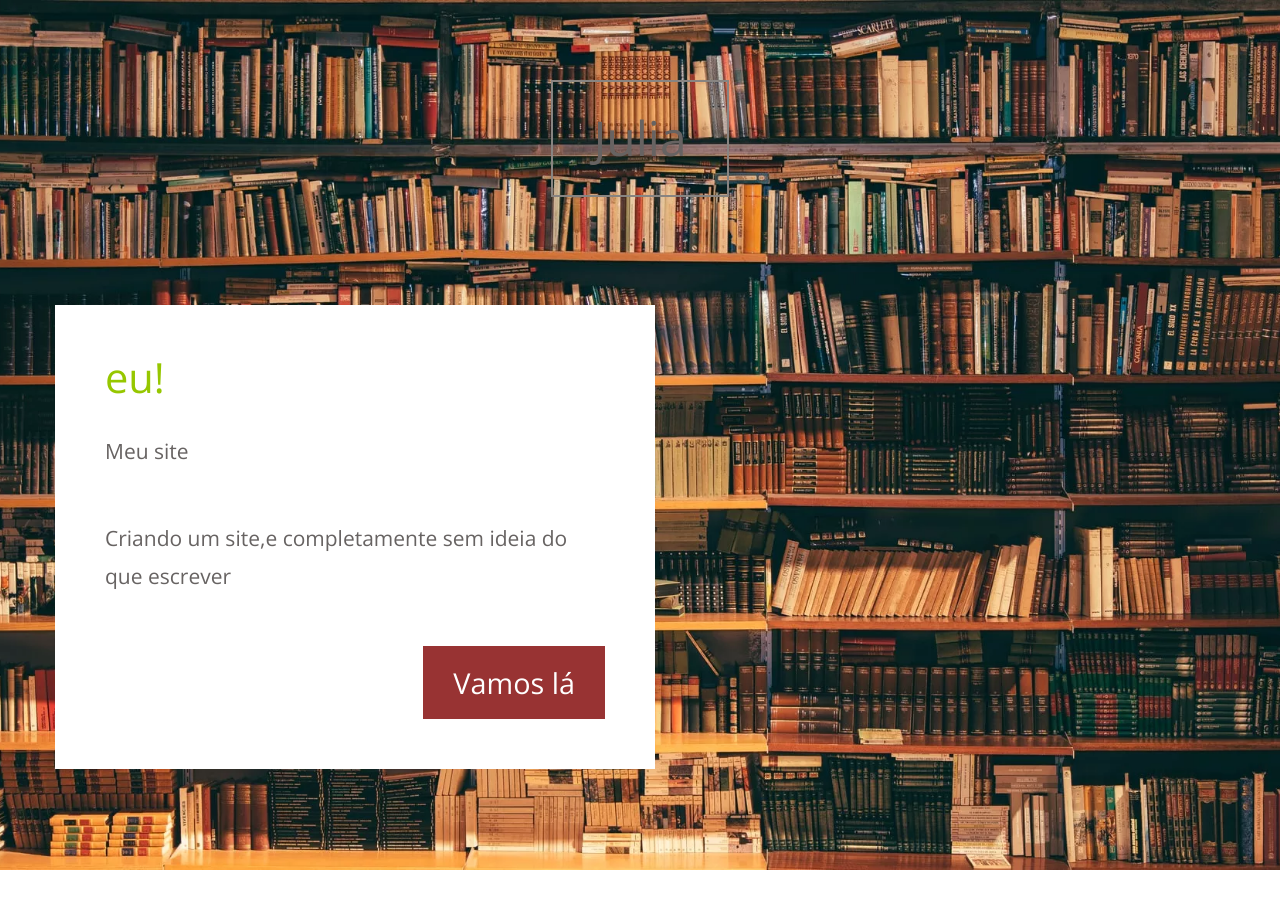
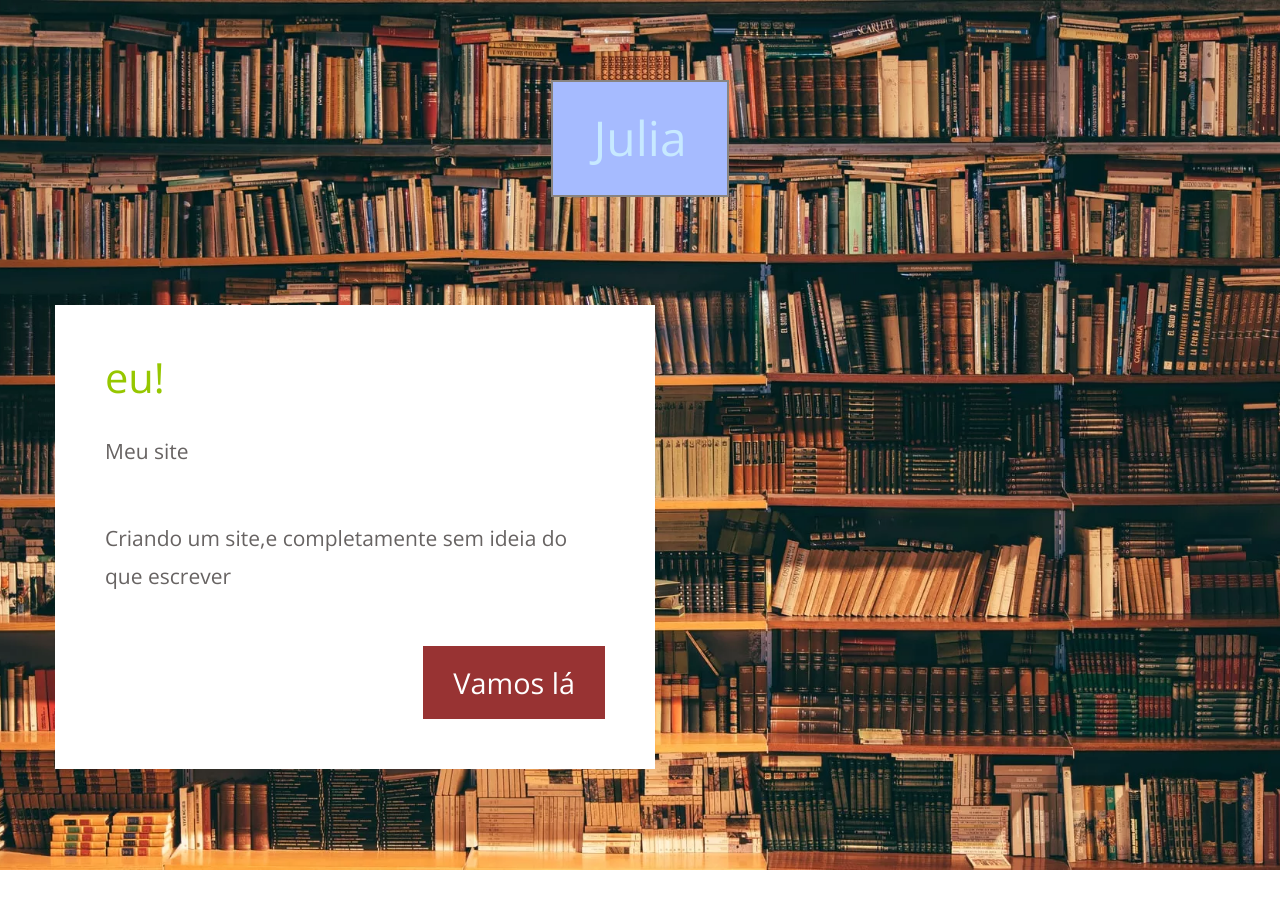
Before and after one commit to juliaclaudio/juliaclaudio.github.io, a plain HTML site: page index.html in a window 1280 px wide. Shown: the top 908 px of the page. Drawn offline with nearby package versions, Linux system fonts and the light colour scheme.

Commit message:
alteração no código

```diff
--- a/css/templatemo-style.css
+++ b/css/templatemo-style.css
@@ -58,10 +58,11 @@ p {
 
 .tm-site-title {
 	border: 2px solid #888481;
-	color: #676362;
+	color: #c7e9ff;
 	display: inline-block;
 	font-size: 3rem;
 	padding: 30px 40px;
+	background-color: rgb(166, 187, 255);
 }
 
 .tm-textbox {
```
